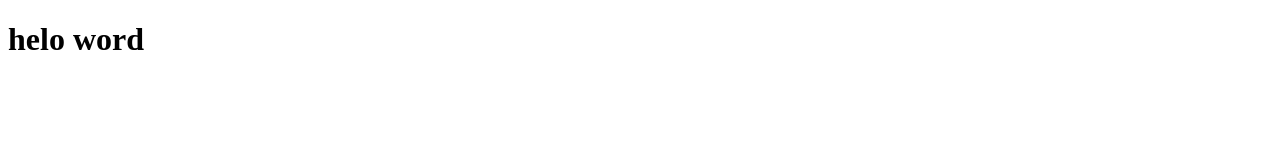
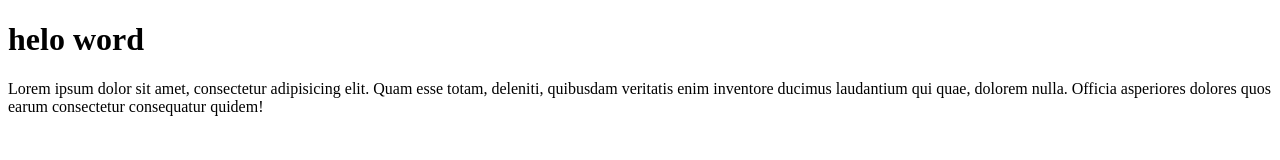
Before and after one commit to fajrillah98/wpu-git-tes, a plain HTML site: page index.html in a window 1280 px wide. Drawn offline with Linux system fonts and the light colour scheme.

Commit message:
menambahkan paragraf

```diff
--- a/index.html
+++ b/index.html
@@ -7,6 +7,7 @@
 </head>
 <body>
     <h1>helo word</h1>
+    <p>Lorem ipsum dolor sit amet, consectetur adipisicing elit. Quam esse totam, deleniti, quibusdam veritatis enim inventore ducimus laudantium qui quae, dolorem nulla. Officia asperiores dolores quos earum consectetur consequatur quidem!</p>
 
 </body>
 </html>
```
